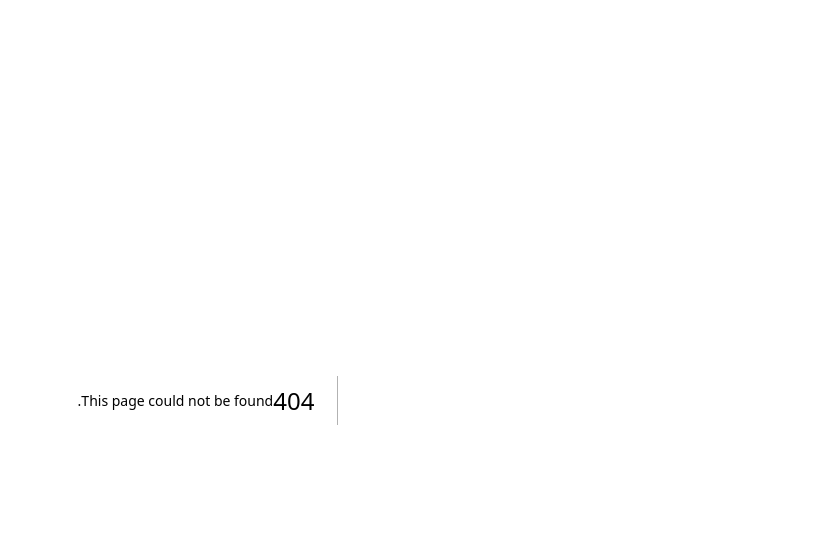
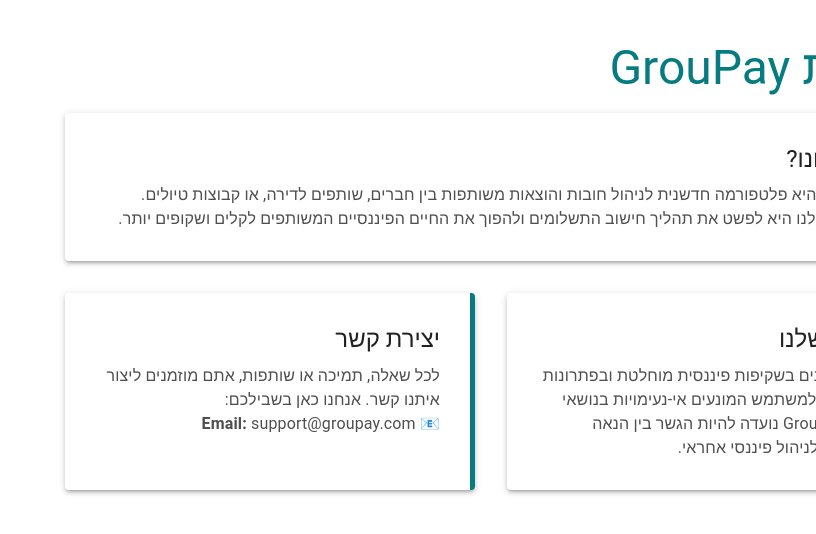
Before and after one commit to saratamar100/GrouPay, a Next.js app: page /about in a window 1280 px wide. Before the commit this address had no page. Shown: the top 534 px of the page, without its empty margins (464-1280 px from the left). Built offline with nearby package versions, Linux system fonts and the light colour scheme.

Commit message:
Added Header component and About  page

```diff
--- /dev/null
+++ b/src/app/about/about.module.css
@@ -0,0 +1,47 @@
+
+ .container {
+  padding-top: 40px;
+  padding-bottom: 40px;
+  direction: rtl;
+  text-align: right;
+}
+
+.title {
+  color: var(--primary);
+  margin-bottom: 30px;
+  font-weight: 700;
+}
+
+.twoColumnWrapper {
+  display: flex;
+  flex-wrap: wrap;
+  gap: 32px;
+  margin-top: 32px;
+}
+
+.halfWidthCard {
+  flex: 1 1 calc(50% - 16px);
+  min-width: 300px;
+}
+
+.fullWidthCardWrapper {
+  margin-bottom: 32px;
+}
+
+.paperCard {
+  padding: 30px;
+  border-radius: 12px;
+  border-right: 5px solid var(--primary);
+  transition: transform 0.3s ease-in-out;
+  height: 100%;
+}
+
+.paperCard:hover {
+  transform: translateY(-5px);
+}
+
+.textBody {
+  line-height: 1.8;
+  color: #4f4f4f;
+  font-size: 1.05rem;
+}
--- /dev/null
+++ b/src/app/about/page.tsx
@@ -0,0 +1,58 @@
+
+import React, { FC } from 'react';
+import { Container, Typography, Paper, Box } from '@mui/material';
+import styles from './about.module.css';
+// import Header from '../components/Header/Header';
+
+const AboutPage: FC = () => {
+  return (
+
+    <Container className={styles.container} maxWidth="md">
+      {/* <Header /> */}
+      <Typography variant="h3" component="h1" className={styles.title} gutterBottom>
+        אודות GrouPay
+      </Typography>
+
+      <Box className={styles.fullWidthCardWrapper}>
+        <Paper className={styles.paperCard} elevation={3}>
+          <Typography variant="h5" component="h2" gutterBottom>
+            מי אנחנו?
+          </Typography>
+          <Typography variant="body1" className={styles.textBody}>
+            GrouPay היא פלטפורמה חדשנית לניהול חובות והוצאות משותפות בין חברים, שותפים לדירה, או קבוצות טיולים.
+            המטרה שלנו היא לפשט את תהליך חישוב התשלומים ולהפוך את החיים הפיננסיים המשותפים לקלים ושקופים יותר.
+          </Typography>
+        </Paper>
+      </Box>
+
+      <Box className={styles.twoColumnWrapper}>
+        <Box className={styles.halfWidthCard}>
+          <Paper className={styles.paperCard} elevation={3}>
+            <Typography variant="h5" component="h2" gutterBottom>
+              החזון שלנו
+            </Typography>
+            <Typography variant="body1" className={styles.textBody}>
+              אנו מאמינים בשקיפות פיננסית מוחלטת ובפתרונות ידידותיים למשתמש המונעים אי-נעימויות בנושאי כסף.
+              GrouPay נועדה להיות הגשר בין הנאה משותפת לניהול פיננסי אחראי.
+            </Typography>
+          </Paper>
+        </Box>
+
+        <Box className={styles.halfWidthCard}>
+          <Paper className={styles.paperCard} elevation={3}>
+            <Typography variant="h5" component="h2" gutterBottom>
+              יצירת קשר
+            </Typography>
+            <Typography variant="body1" className={styles.textBody}>
+              לכל שאלה, תמיכה או שותפות, אתם מוזמנים ליצור איתנו קשר. אנחנו כאן בשבילכם:
+              <br />
+              📧 <strong>Email:</strong> support@groupay.com
+            </Typography>
+          </Paper>
+        </Box>
+      </Box>
+    </Container>
+  );
+};
+
+export default AboutPage;
--- /dev/null
+++ b/src/app/components/Header/Header.module.css
@@ -0,0 +1,34 @@
+
+.appBar {
+  background-color: var(--primary) !important;
+}
+
+.toolbar {
+  display: flex;
+  justify-content: space-between;
+  padding: 0 24px;
+}
+
+.navContainer {
+  display: flex;
+  align-items: center;
+  direction: rtl;
+}
+
+.navButton {
+  margin-left: 24px;
+  font-size: 1rem;
+  font-weight: 400;
+  margin-right: 0;
+  color: white !important;
+}
+
+.navButton:last-child {
+  margin-left: 0;
+}
+
+.logo {
+  color: white;
+  font-weight: 600;
+  letter-spacing: 0.5px;
+}
--- a/src/app/components/Header/Header.tsx
+++ b/src/app/components/Header/Header.tsx
@@ -0,0 +1,40 @@
+import React from 'react';
+import { AppBar, Toolbar, Typography, Button, Box } from '@mui/material';
+import Link from 'next/link';
+import styles from './Header.module.css';
+
+const navLinks = [
+  { title: 'אודות', path: '/about' },
+  { title: 'פרופיל', path: '/profile' },
+  { title: 'התנתקות', path: '/logout' },
+];
+
+const Header: React.FC = () => {
+  return (
+    <AppBar position="static" className={styles.appBar}>
+      <Toolbar className={styles.toolbar}>
+        <Box className={styles.navContainer}>
+          {navLinks.map((link) => (
+            // <Link key={link.title} href={link.path} passHref legacyBehavior>
+            //   <Button component="a" color="inherit" className={styles.navButton}>
+            //     {link.title}
+            //   </Button>
+            // </Link>
+            <Link key={link.title} href={link.path}>
+                <Button color="inherit" className={styles.navButton}>
+                    {link.title}
+                </Button>
+            </Link>
+
+          ))}
+        </Box>
+
+        <Typography variant="h5" component="div" className={styles.logo}>
+          GrouPay
+        </Typography>
+      </Toolbar>
+    </AppBar>
+  );
+};
+
+export default Header;
--- a/src/app/groups/new_group/page.tsx
+++ b/src/app/groups/new_group/page.tsx
@@ -1,7 +1,7 @@
 import { getDb } from "../../services/server/mongo";
 import { User } from "@/app/types/types";
 import { CreateGroupForm } from "../../components/Groups/CreateGroupForm";
-// import Header from "../../components/Header/Header";
+import Header from "../../components/Header/Header";
 import { WithId, Document } from "mongodb";
 
 async function getAllUsers(): Promise<User[]> {
@@ -32,10 +32,8 @@ export default async function CreateGroupPage() {
 
   return (
     <div>
-      {/* <Header /> */}
+      <Header />
       <main>
-        <h1>Create New Group</h1>
-
         {/* 2. העברת המשתמשים כ-prop לקומפוננטת הטופס */}
         {/* אנו מעבירים 'allUsers' כדי שהטופס יוכל להציג רשימה לבחירה */}
         <CreateGroupForm allUsers={allUsers} />
```
